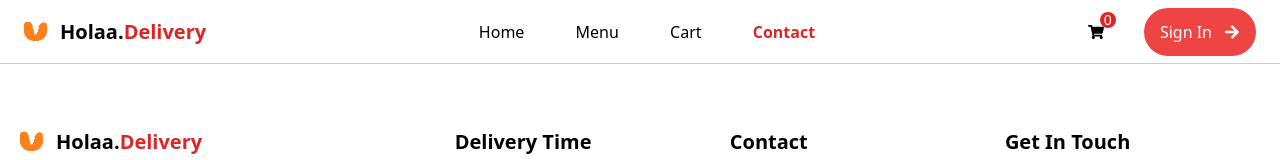
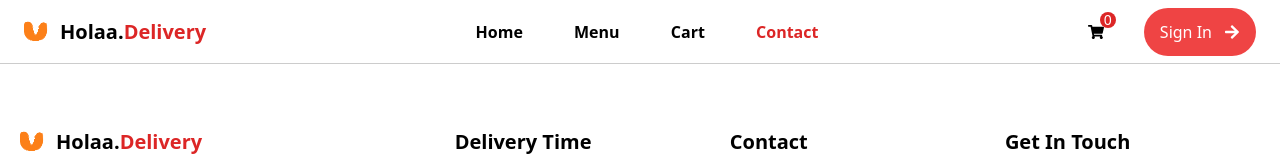
Before and after one commit to atoengg/holaa-delivery, a React (Vite) app: page /contact in a window 1280 px wide. Shown: the top 160 px of the page. Built offline with nearby package versions, Linux system fonts and the light colour scheme.

Commit message:
Update: header.jsx

```diff
--- a/src/components/Header/Header.jsx
+++ b/src/components/Header/Header.jsx
@@ -48,7 +48,7 @@ const Header = () => {
                   <NavLink
                     to={item.path}
                     activeClassName="active"
-                    className="hover:text-red-500"
+                    className="hover:text-red-500 font-semibold"
                   >
                     {item.display}
                   </NavLink>
```
